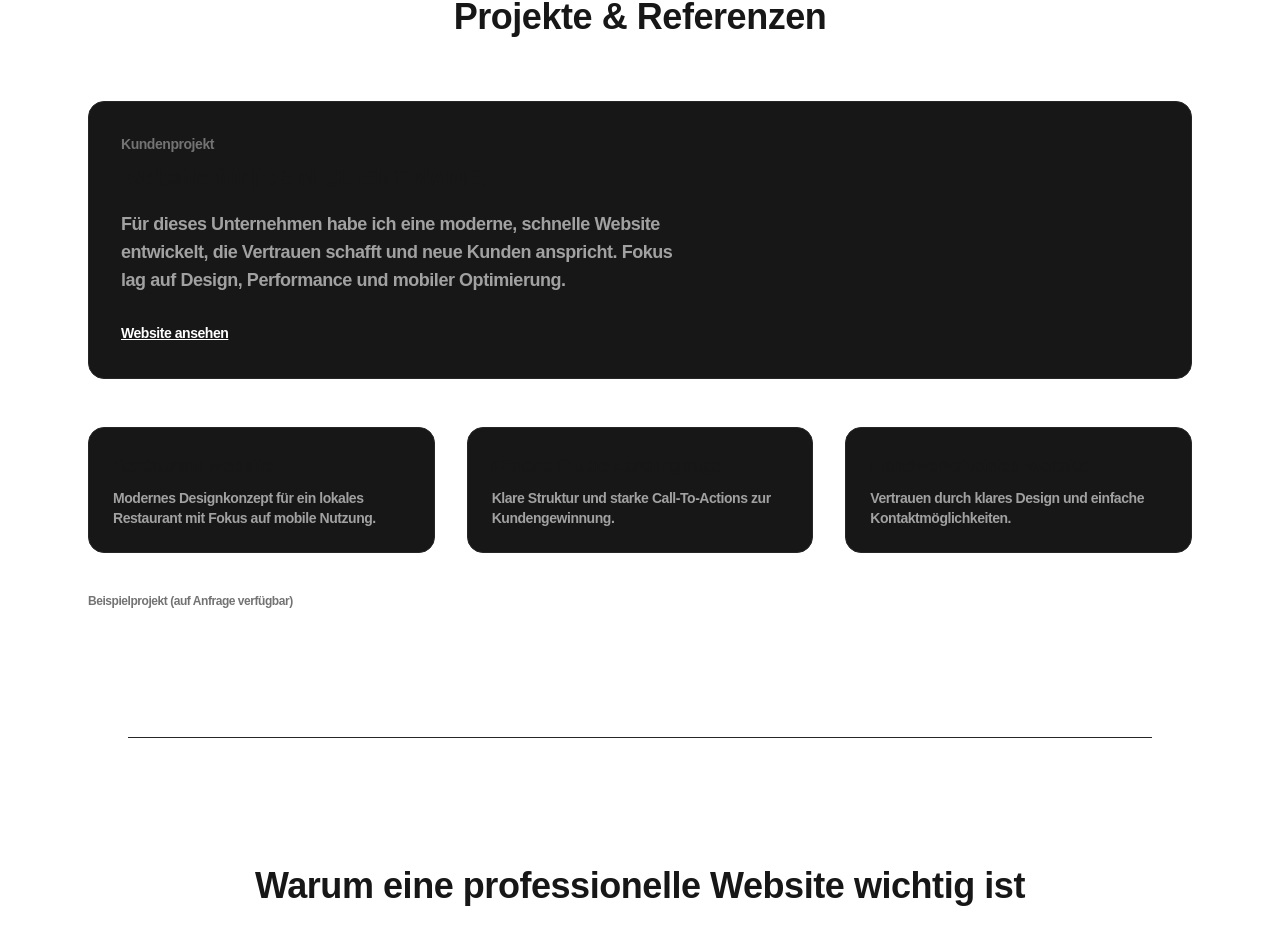
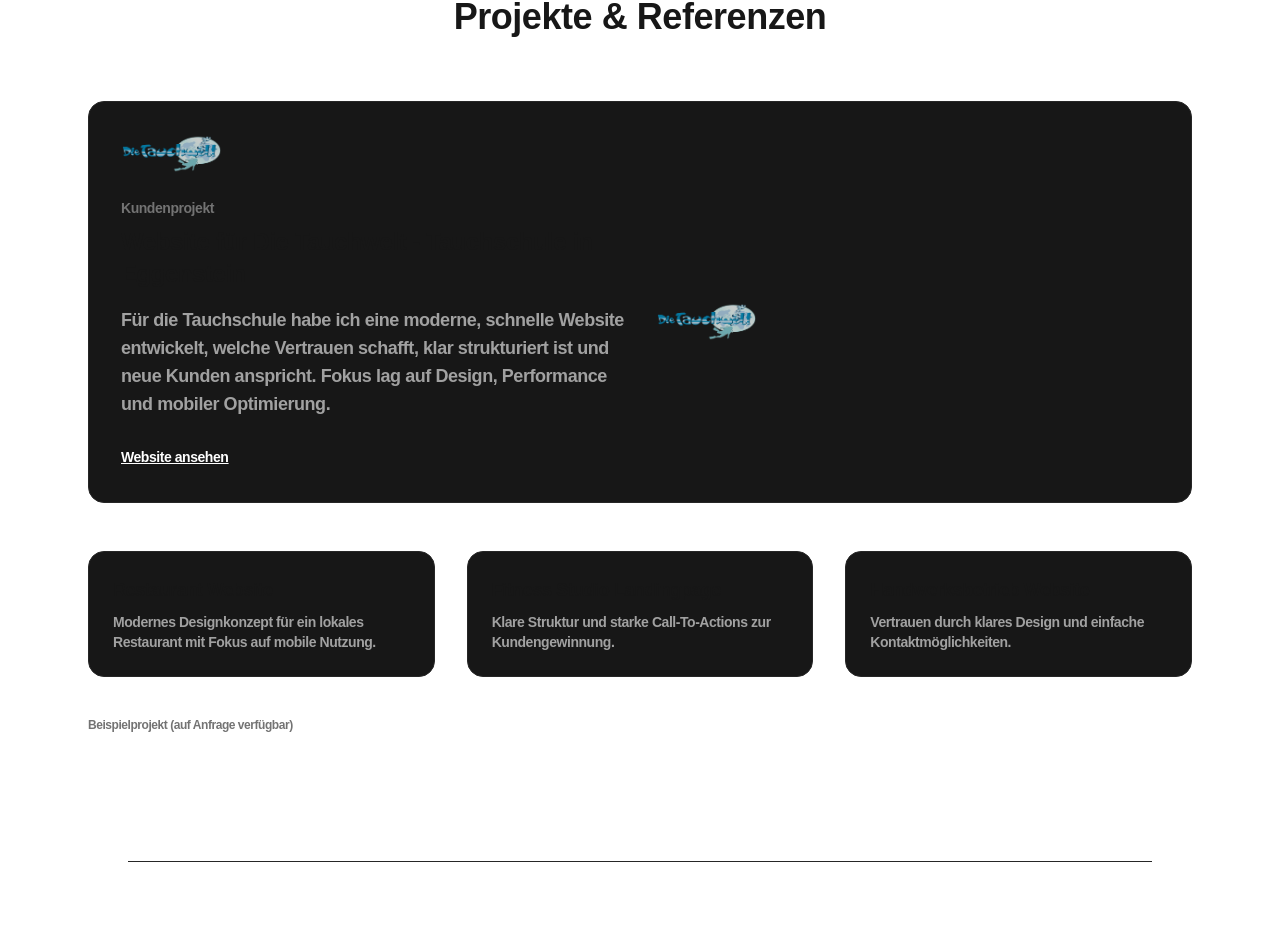
Before and after one commit to niklasritzbusiness-creator/niklasritz-website, a Next.js app: page / in a window 1280 px wide. Shown: the part 935-1866 px from the top of the page. Built offline with nearby package versions, Linux system fonts and the light colour scheme.

Commit message:
Projekte Aktualisiert

```diff
--- a/app/sections/Project.tsx
+++ b/app/sections/Project.tsx
@@ -16,21 +16,42 @@ export default function Projects() {
       {/* ✅ REAL CLIENT */}
       <FadeIn>
         <div className="bg-neutral-900 border border-neutral-800 rounded-2xl p-8 mb-12 hover:border-neutral-600 transition">
+
+            {/* ✅ MOBILE: Logo on top */}
+            <div className="h-16 object-contain opacity-80 hover:opacity-100 transition">
+                <img src="/logos/dietauchwelt.png" alt="Client Logo" className="h-10" />
+            </div>
+
+            <div className="grid md:grid-cols-2 gap-8 items-center">
+
+            {/* ✅ LEFT: TEXT */}
+            <div>
                 <p className="text-neutral-500 text-sm mb-2">Kundenprojekt</p>
 
                 <h3 className="text-2xl font-semibold mb-4">
-            Website für [DEIN CLIENT NAME]
+                Website für Die Tauchwelt - Tauchschule in Eggenstein
                 </h3>
 
                 <p className="text-neutral-400 mb-6 max-w-xl">
-            Für dieses Unternehmen habe ich eine moderne, schnelle Website entwickelt,
-            die Vertrauen schafft und neue Kunden anspricht.
+                Für die Tauchschule habe ich eine moderne, schnelle Website entwickelt, welche
+                Vertrauen schafft, klar strukturiert ist und neue Kunden anspricht.
                 Fokus lag auf Design, Performance und mobiler Optimierung.
                 </p>
 
                 <button className="text-white text-sm underline hover:text-neutral-300 transition">
+                <a href="https://www.die-tauchwelt.de" target="_blank" rel="noopener noreferrer">
                     Website ansehen
+                </a>
                 </button>
+            </div>
+
+            {/* ✅ DESKTOP: Logo on right */}
+            <div className="h-16 object-contain opacity-80 hover:opacity-100 transition">
+                <img src="/logos/dietauchwelt.png" alt="Client Logo" className="h-10" />
+            </div>
+
+            </div>
+
         </div>
         </FadeIn>
 
```
Also changed, not shown: public/logos/dietauchwelt.png (added). Lines whose indentation alone changed are shown as unchanged.
